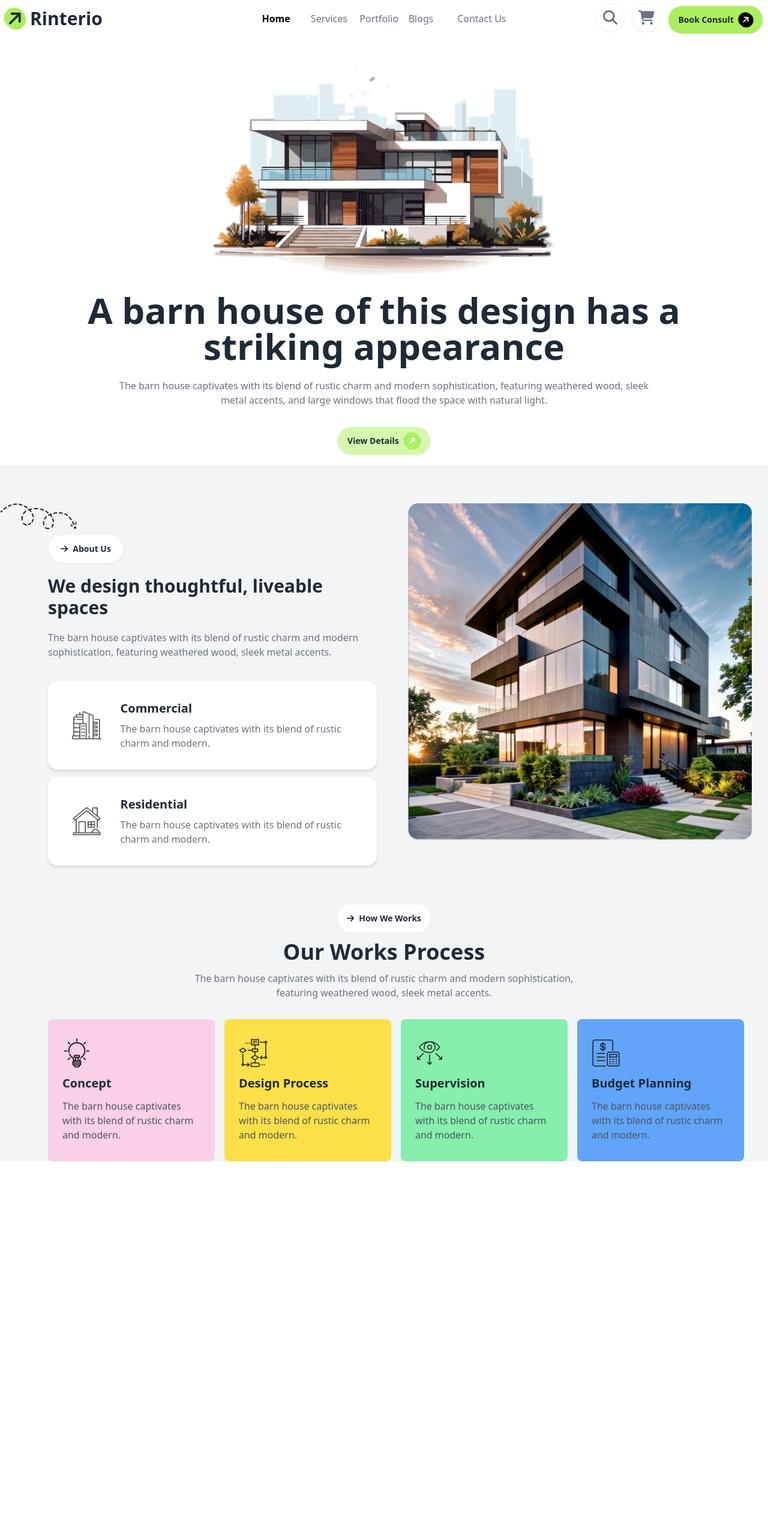
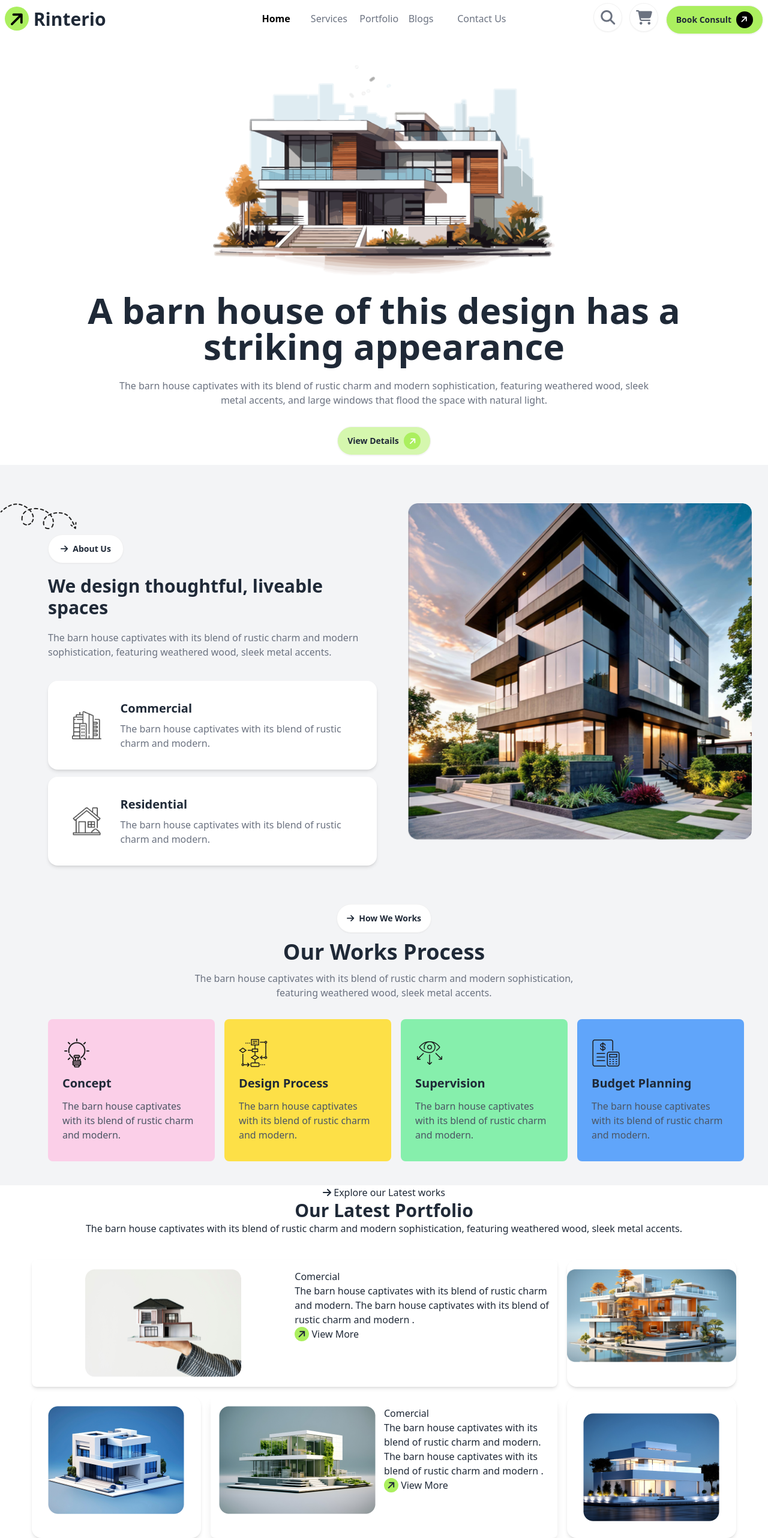
Before and after one commit to pgAminul/B10_Assignment-3, a plain HTML site: page index.html in a window 1280 px wide. Shown: the part 11-2575 px from the top of the page at 60% size. Before the commit the page ends 1947 px from the top, so only its background shows below. Drawn offline with nearby package versions, Linux system fonts and the light colour scheme.

Commit message:
3rd commit for assignemnt 3

```diff
--- a/index.html
+++ b/index.html
@@ -1,37 +1,47 @@
 <!DOCTYPE html>
 <html lang="en">
   <head>
-    <meta charset="UTF-8">
-    <meta name="viewport" content="width=device-width, initial-scale=1.0">
+    <meta charset="UTF-8" />
+    <meta name="viewport" content="width=device-width, initial-scale=1.0" />
     <title>Document</title>
 
     <!-- DaisyUI CDN  -->
-    <link href="https://cdn.jsdelivr.net/npm/daisyui@4.12.10/dist/full.min.css" rel="stylesheet" type="text/css" />
+    <link
+      href="https://cdn.jsdelivr.net/npm/daisyui@4.12.10/dist/full.min.css"
+      rel="stylesheet"
+      type="text/css"
+    />
     <script src="https://cdn.tailwindcss.com"></script>
 
     <!-- Goggle Font CDN  -->
-    <link rel="preconnect" href="https://fonts.googleapis.com">
-    <link rel="preconnect" href="https://fonts.gstatic.com" crossorigin>
-    <link href="https://fonts.googleapis.com/css2?family=Manrope:wght@200..800&display=swap" rel="stylesheet">
+    <link rel="preconnect" href="https://fonts.googleapis.com" />
+    <link rel="preconnect" href="https://fonts.gstatic.com" crossorigin />
+    <link
+      href="https://fonts.googleapis.com/css2?family=Manrope:wght@200..800&display=swap"
+      rel="stylesheet"
+    />
     <!-- Font Awesome Kit -->
-    <script src="https://kit.fontawesome.com/014e5a97b0.js" crossorigin="anonymous"></script>
-
+    <script
+      src="https://kit.fontawesome.com/014e5a97b0.js"
+      crossorigin="anonymous"
+    ></script>
   </head>
-<style>
-
-</style>
+  <style></style>
   <body>
     <header class="container mx-auto">
-
       <!-- Navbar Start Here -->
-        <nav class="mx-auto mt-2 ">
+      <nav class="mx-auto mt-2">
         <div class="navbar">
-
-                <div class="navbar-start ">
-                   <h2 class="text-3xl font-bold w-96 md:w-max"><i class="fa-solid fa-arrow-right -rotate-45 bg-customYellow p-1 text-1.5xl rounded-full"></i> Rinterio</h2>
+          <div class="navbar-start">
+            <h2 class="text-3xl font-bold w-96 md:w-max">
+              <i
+                class="fa-solid fa-arrow-right -rotate-45 bg-customYellow p-1.5 rounded-full h-10 w-10 text-black"
+              ></i>
+              Rinterio
+            </h2>
           </div>
 
-                <div class="navbar-center hidden lg:block ">
+          <div class="navbar-center hidden lg:block">
             <ul class="grid lg:grid-cols-5 text-gray-500 cursor-pointer">
               <li class="text-black font-bold">Home</li>
               <li>Services</li>
@@ -40,30 +50,34 @@
               <li>Contact Us</li>
             </ul>
           </div>
-                <div class="navbar-end ">
+          <div class="navbar-end">
             <div class="hidden md:block">
-                        <button class="btn  btn-circle bg-white mr-2">
-                            <i class="fa-solid fa-magnifying-glass text-gray-500 text-2xl"></i>
+              <button class="btn btn-circle bg-white mr-2">
+                <i
+                  class="fa-solid fa-magnifying-glass text-gray-500 text-2xl"
+                ></i>
               </button>
               <button class="btn bg-white btn-circle mr-2">
                 <div class="indicator">
-                                <i class="fa-solid fa-cart-shopping text-gray-500 text-2xl"></i>
-
+                  <i
+                    class="fa-solid fa-cart-shopping text-gray-500 text-2xl"
+                  ></i>
                 </div>
               </button>
 
-                        <button class=" btn bg-customYellow rounded-3xl font-bold">
-                            Book Consult <i class="fa-solid fa-arrow-right -rotate-45 bg-black p-1.5 rounded-full text-white"></i>
+              <button class="btn bg-customYellow rounded-3xl font-bold">
+                Book Consult
+                <i
+                  class="fa-solid fa-arrow-right -rotate-45 bg-black p-1.5 w-7 h-7 rounded-full text-white"
+                ></i>
               </button>
             </div>
           </div>
 
-
           <div class="navbar-end md:hidden">
             <button class="btn bg-white btn-circle">
               <div class="indicator">
-                            <i class="fa-solid fa-bars text-2xl text-gray-500 "></i>
-
+                <i class="fa-solid fa-bars text-2xl text-gray-500"></i>
               </div>
             </button>
           </div>
@@ -72,135 +86,277 @@
       <!-- Header Start Here -->
       <section>
         <div class="hero">
-                <div class="hero-content text-center ">
+          <div class="hero-content text-center">
             <div class="">
-                        <img src="./images/banner.png" alt="" class="mx-auto py-3 md:py-7">
-                        <h1 class="text-3xl md:text-4xl lg:text-6xl max-w-full md:max-w-6xl mx-auto font-bold">A barn house of this design has a striking appearance</h1>
-                        <p class="py-6 md:max-w-4xl  mx-auto text-gray-500">
-                            The barn house captivates with its blend of rustic charm and modern sophistication, featuring weathered wood, sleek
-                            metal accents, and large windows that flood the space with natural light.
+              <img
+                src="./images/banner.png"
+                alt=""
+                class="mx-auto py-3 md:py-7"
+              />
+              <h1
+                class="text-3xl md:text-4xl lg:text-6xl max-w-full md:max-w-6xl mx-auto font-bold"
+              >
+                A barn house of this design has a striking appearance
+              </h1>
+              <p class="py-6 md:max-w-4xl mx-auto text-gray-500">
+                The barn house captivates with its blend of rustic charm and
+                modern sophistication, featuring weathered wood, sleek metal
+                accents, and large windows that flood the space with natural
+                light.
               </p>
-                        <button class=" btn bg-greenTransparent  rounded-3xl font-bold mt-2">
-                            View Details <i class="fa-solid fa-arrow-right -rotate-45 bg-customYellow p-2 text rounded-full text-white"></i>
+              <button
+                class="btn bg-greenTransparent rounded-3xl font-bold mt-2"
+              >
+                View Details
+                <i
+                  class="fa-solid fa-arrow-right -rotate-45 bg-customYellow w-7 h-7 p-2 text rounded-full text-white"
+                ></i>
               </button>
             </div>
           </div>
         </div>
       </section>
-
     </header>
 
     <!-- About Us section -->
-    <section class="bg-gray-100 ">
+    <section class="bg-gray-100">
       <!-- First Part -->
       <div class="container mx-auto py-16 grid lg:grid-cols-2 gap-x-6">
         <div>
           <!-- About Header content -->
           <div>
-                    <img src="./images/Vector.png" class="hidden lg:block" alt="">
+            <img src="./images/Vector.png" class="hidden lg:block" alt="" />
 
             <!-- About Title -->
-                    <div class="lg:ml-20 mt-4 lg:mt-0 lg:text-left text-center ">
-                        <button class="btn bg-white rounded-full px-5 mb-5 mt-2"><i class="fa-solid fa-arrow-right"></i> About Us</button>
-                        <h2 class="text-3xl font-bold mb-5">We design thoughtful, liveable spaces</h2>
-                        <p class="text-gray-500">The barn house captivates with its blend of rustic charm and
-                        modern sophistication, featuring weathered wood, sleek metal accents.</p>
+            <div class="lg:ml-20 mt-4 lg:mt-0 lg:text-left text-center">
+              <button class="btn bg-white rounded-full px-5 mb-5 mt-2">
+                <i class="fa-solid fa-arrow-right"></i> About Us
+              </button>
+              <h2 class="text-3xl font-bold mb-5">
+                We design thoughtful, liveable spaces
+              </h2>
+              <p class="text-gray-500">
+                The barn house captivates with its blend of rustic charm and
+                modern sophistication, featuring weathered wood, sleek metal
+                accents.
+              </p>
             </div>
           </div>
           <!-- about card  -->
-           <div class="grid md:grid-cols-2 lg:grid-cols-1  w-11/12 md:gap-x-3 lg:w-full mx-auto">
-
-            <div class="card card-side bg-base-100 shadow-md pl-10 mt-9 lg:ml-20">
+          <div
+            class="grid md:grid-cols-2 lg:grid-cols-1 w-11/12 md:gap-x-3 lg:w-full mx-auto"
+          >
+            <div
+              class="card card-side bg-base-100 shadow-md pl-10 mt-9 lg:ml-20"
+            >
               <figure>
                 <img src="./images/commercial.png" alt="" />
               </figure>
               <div class="card-body">
                 <h2 class="card-title">Commercial</h2>
-                    <p class="text-gray-500">The barn house captivates with its blend of rustic charm and modern.</p>
-
+                <p class="text-gray-500">
+                  The barn house captivates with its blend of rustic charm and
+                  modern.
+                </p>
               </div>
             </div>
-            <div class="card card-side bg-base-100 shadow-md pl-10 mt-3 md:mt-9 lg:mt-3 lg:ml-20">
+            <div
+              class="card card-side bg-base-100 shadow-md pl-10 mt-3 md:mt-9 lg:mt-3 lg:ml-20"
+            >
               <figure>
-                    <img src="./images/residential.png" alt="" />
+                <img
+                  src="./images/residential.png"
+                  alt=""
+                  class="object-fill"
+                />
               </figure>
               <div class="card-body">
                 <h2 class="card-title">Residential</h2>
-                    <p class="text-gray-500">The barn house captivates with its blend of rustic charm and modern.</p>
+                <p class="text-gray-500">
+                  The barn house captivates with its blend of rustic charm and
+                  modern.
+                </p>
               </div>
             </div>
-
           </div>
         </div>
 
         <!-- About Us Image -->
         <div class="mx-auto mt-6 lg:mt-0">
-                <img src="./images/Rectangle.png" class="px-5 md:mx-0" alt="">
+          <img src="./images/Rectangle.png" class="px-5 md:mx-0" alt="" />
         </div>
       </div>
 
       <!-- Secound Part -->
-         <div class="container mx-auto w-11/12 md:w-full">
+      <div class="container mx-auto w-11/12 md:w-full pb-10">
         <div class="text-center">
-                <button class="btn rounded-full bg-white"><i class="fa-solid fa-arrow-right"></i>How We Works</button>
+          <button class="btn rounded-full bg-white">
+            <i class="fa-solid fa-arrow-right"></i>How We Works
+          </button>
           <h2 class="text-4xl font-bold my-3">Our Works Process</h2>
-                <p class="lg:w-6/12 md:10/12 mx-auto text-gray-500">The barn house captivates with its blend of rustic charm and modern sophistication, featuring weathered wood, sleek
-                metal accents.</p>
+          <p class="lg:w-6/12 md:10/12 mx-auto text-gray-500">
+            The barn house captivates with its blend of rustic charm and modern
+            sophistication, featuring weathered wood, sleek metal accents.
+          </p>
         </div>
 
-            <div class="grid lg:grid-cols-4 md:grid-cols-2 gap-4 lg:ml-20 lg:mr-10 mt-8">
+        <div
+          class="grid lg:grid-cols-4 md:grid-cols-2 gap-4 lg:ml-20 lg:mr-10 mt-8"
+        >
           <div class="bg-pink-200 py-8 px-6 rounded-lg">
-                    <img src="./images/concept.png" alt="">
-                    <h2 class="card-title my-3 ">Concept</h2>
-                    <p class="text-gray-600">The barn house captivates with its blend of rustic charm and modern.</p>
+            <img src="./images/concept.png" alt="" />
+            <h2 class="card-title my-3">Concept</h2>
+            <p class="text-gray-600">
+              The barn house captivates with its blend of rustic charm and
+              modern.
+            </p>
           </div>
 
           <div class="bg-yellow-300 py-8 px-6 rounded-lg">
-                    <img src="./images/flow-chart.png" alt="">
-                    <h2 class="card-title my-3 ">Design Process</h2>
-                    <p class="text-gray-600">The barn house captivates with its blend of rustic charm and modern.</p>
+            <img src="./images/flow-chart.png" alt="" />
+            <h2 class="card-title my-3">Design Process</h2>
+            <p class="text-gray-600">
+              The barn house captivates with its blend of rustic charm and
+              modern.
+            </p>
           </div>
 
           <div class="bg-green-300 py-8 px-6 rounded-lg">
-                    <img src="./images/vision.png" alt="">
-                    <h2 class="card-title my-3 ">Supervision</h2>
-                    <p class="text-gray-600">The barn house captivates with its blend of rustic charm and modern.</p>
+            <img src="./images/vision.png" alt="" />
+            <h2 class="card-title my-3">Supervision</h2>
+            <p class="text-gray-600">
+              The barn house captivates with its blend of rustic charm and
+              modern.
+            </p>
           </div>
 
           <div class="bg-blue-400 py-8 px-6 rounded-lg">
-                    <img src="./images/budget-planning.png" alt="">
-                    <h2 class="card-title my-3 ">Budget Planning</h2>
-                    <p class="text-gray-600">The barn house captivates with its blend of rustic charm and modern.</p>
+            <img src="./images/budget-planning.png" alt="" />
+            <h2 class="card-title my-3">Budget Planning</h2>
+            <p class="text-gray-600">
+              The barn house captivates with its blend of rustic charm and
+              modern.
+            </p>
           </div>
         </div>
       </div>
     </section>
 
+    <!-- Explore our Latest works Section -->
+    <section class="container mx-auto">
+      <div class="w-11/12 mx-auto text-center">
+        <button>
+          <i class="fa-solid fa-arrow-right"></i> Explore our Latest works
+        </button>
+        <h2 class="text-3xl font-bold">Our Latest Portfolio</h2>
+        <p>
+          The barn house captivates with its blend of rustic charm and modern
+          sophistication, featuring weathered wood, sleek metal accents.
+        </p>
+
+        <div class="grid md:grid-cols-3 lg:grid-cols-4 gap-4 mt-10 grid-cols-1">
+          <div
+            class="bg-white shadow-md col-span-4 lg:col-span-3 card rounded-lg items-center"
+          >
+            <div class="grid md:grid-cols-2 py-4">
+              <figure>
+                <img src="./images/img1.png" alt="Album" class="" />
+              </figure>
+              <div class="text-left">
+                <h2 class="">Comercial</h2>
+                <p>
+                  The barn house captivates with its blend of rustic charm and
+                  modern. The barn house captivates with its blend of rustic
+                  charm and modern .
+                </p>
+                <button>
+                  <i
+                    class="fa-solid fa-arrow-right h-6 w-6 rounded-full bg-customYellow p-1 -rotate-45"
+                  ></i>
+                  View More
+                </button>
+              </div>
+            </div>
+          </div>
+
+          <div class="card shadow-md md:col-span-2 col-span-4 lg:col-span-1">
+            <div class="py-4">
+              <figure>
+                <img src="./images/img2.png" alt="" class="" />
+              </figure>
+            </div>
+          </div>
+          <div class="card shadow-md md:col-span-2 col-span-4 lg:col-span-1">
+            <div class="py-4">
+              <figure>
+                <img src="./images/img3.png" alt="" class="" />
+              </figure>
+            </div>
+          </div>
+          <!-- this container have problem  -->
+          <div
+            class="card md:col-span-4 lg:col-span-2 col-span-4 rounded-lg items-center shadow-lg"
+          >
+            <div class="grid md:grid-cols-2 py-4">
+              <figure>
+                <img src="./images/img4.png" alt="" class="" />
+              </figure>
+
+              <div class="text-left">
+                <h2>Comercial</h2>
+                <p>
+                  The barn house captivates with its blend of rustic charm and
+                  modern. The barn house captivates with its blend of rustic
+                  charm and modern .
+                </p>
+                <button>
+                  <i
+                    class="fa-solid fa-arrow-right h-6 w-6 rounded-full bg-customYellow p-1 -rotate-45"
+                  ></i>
+                  View More
+                </button>
+              </div>
+            </div>
+          </div>
+
+          <div class="card shadow-md md:col-span-2 col-span-4 lg:col-span-1">
+            <div class="py-4">
+              <figure>
+                <img src="./images/img5.png" alt="" class="p-3" />
+              </figure>
+            </div>
+          </div>
+        </div>
+      </div>
+    </section>
     <script>
       tailwind.config = {
         theme: {
           extend: {
             colors: {
-            customYellow: '#ABEF5F',
-            greenTransparent: 'rgba(171, 239, 95, 0.5)',
+              customYellow: "#ABEF5F",
+              greenTransparent: "rgba(171, 239, 95, 0.5)",
+            },
+          },
+        },
+      };
 
-          }
-
-        }
-      }
-    }
-
-     const defaultTheme = require('tailwindcss/defaultTheme')
+      const defaultTheme = require("tailwindcss/defaultTheme");
 
       module.exports = {
         theme: {
           extend: {
             fontFamily: {
-                        'Manrope': ['"Manrope"', ...defaultTheme.fontFamily.sans],
+              Manrope: ['"Manrope"', ...defaultTheme.fontFamily.sans],
             },
-                }
-            }
-        }
+
+            backgroundImage: {
+              "hero-pattern": "url('/img/hero-pattern.svg')",
+              "footer-texture": "url('/img/footer-texture.png')",
+            },
+          },
+        },
+      };
     </script>
   </body>
 </html>
```
Lines whose indentation alone changed are shown as unchanged.
